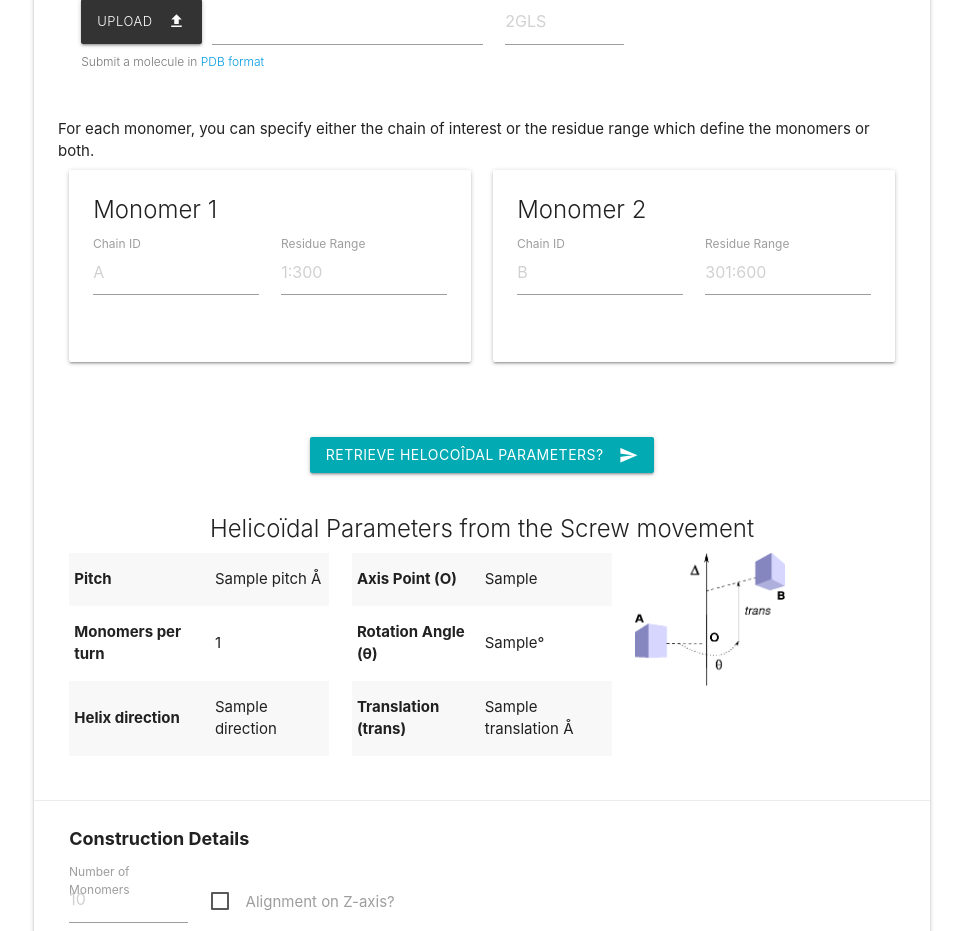
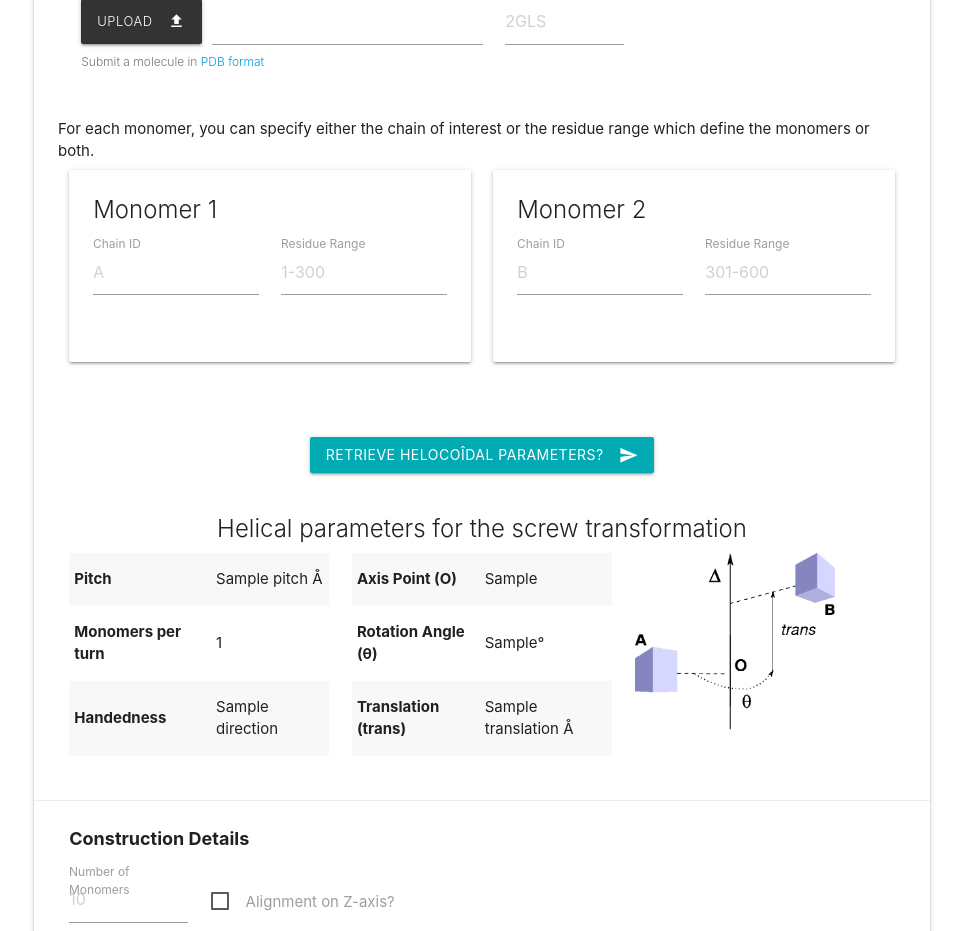
Before and after one commit to ptools/heligeom_webserver, a Flask app: template heligeom/templates/run.html in a window 1280 px wide. Shown: the part 343-1274 px from the top of the page, without its empty margins (158-1121 px from the left). Run offline with Flask 2, Linux system fonts and the light colour scheme; tables that the repository leaves empty hold one stand-in row (values such as "Sample post"); the template is opened without the code that fills it: values that come from a table or form of the project are taken from there, most other values are stand-ins (such as "Sample title", 1, 10 or a date in 2020); some libraries are stand-ins or nearby versions.

Commit message:
fix typos

```diff
--- a/heligeom/templates/results.html
+++ b/heligeom/templates/results.html
@@ -20,7 +20,7 @@
                 <h6>Input Parameters</h3>
               </div>
               <div class="col s12 m4">
-                <h6>Helicoïdal Parameters from the Screw movement</h3>
+                <h6>Helical Parameters from the Screw movement</h3>
               </div>
             </div>
 
@@ -79,7 +79,7 @@
                       <td>{{ data.nb_monomers }}</td>
                     </tr>
                     <tr>
-                      <td><b>Helix direction</b></td>
+                      <td><b>Handedness</b></td>
                       <td>{{ data.direction | capitalize }}</td>
                     </tr>
                   </tbody>
--- a/heligeom/templates/run.html
+++ b/heligeom/templates/run.html
@@ -60,7 +60,7 @@
                                     <label for="chain1_id">Chain ID</label>
                                   </div>
                                   <div class="col s12 m6 input-field">
-                                    {{ form.res_range1(class_="validate", placeholder="1:300")}}
+                                    {{ form.res_range1(class_="validate", placeholder="1-300")}}
                                     <label for="res_range1">Residue Range</label>
                                   </div>
                                 </div> <!-- end div row -->
@@ -77,7 +77,7 @@
                                     <label for="chain2_id">Chain ID</label>
                                   </div>
                                   <div class="col s12 m6 input-field">
-                                    {{ form.res_range2(class_="validate", placeholder="301:600")}}
+                                    {{ form.res_range2(class_="validate", placeholder="301-600")}}
                                     <label for="res_range2">Residue Range</label>
                                   </div>
                                 </div>
@@ -100,7 +100,7 @@
                   <!-- Screw parameters displayed only if requested-->
                   {% if screw_data %}
                     <div class="card-content">
-                      <span class="card-title center">Helicoïdal Parameters from the Screw movement</span>
+                      <span class="card-title center">Helical parameters for the screw transformation</span>
                       <div class="row">
                         <div class="col s12 m4">
                           <table class="striped">
@@ -114,7 +114,7 @@
                                 <td>{{ screw_data.nb_monomers }}</td>
                               </tr>
                               <tr>
-                                <td><b>Helix direction</b></td>
+                                <td><b>Handedness</b></td>
                                 <td>{{ screw_data.direction | capitalize }}</td>
                               </tr>
                             </tbody>
@@ -139,7 +139,7 @@
                           </table>
                         </div>
                         <div class="col s12 m4">
-                          <img src="{{ url_for('static', filename='img/screw.png') }}"style="width: 150px;">
+                          <img src="{{ url_for('static', filename='img/screw.png') }}"style="width: 200px;">
                         </div>
                       </div>
                     </div>
```
